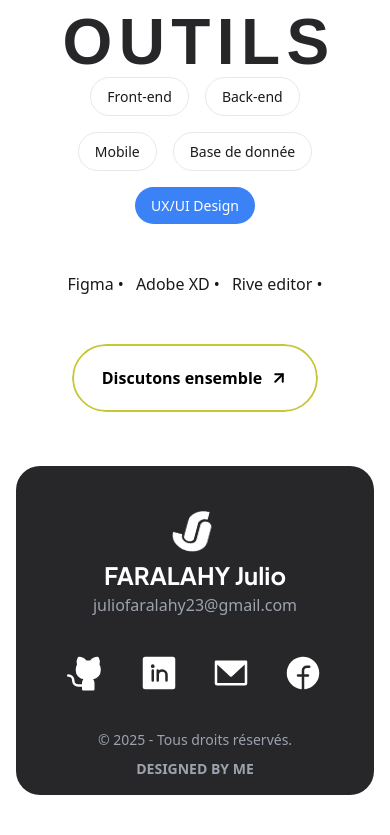
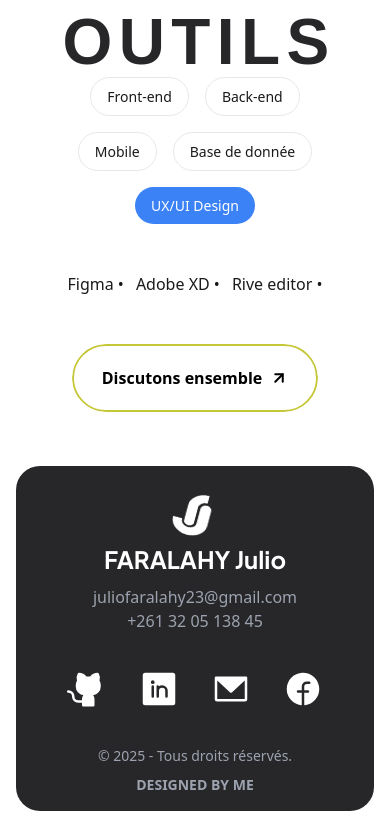
Before and after one commit to Julio23F/juliofaralahy-soudeur, a Next.js app: page / in a window 390 px wide. Shown: the part 3164-3999 px from the top of the page. Built offline with nearby package versions, Linux system fonts and the light colour scheme; a web font is replaced by a local one.

Commit message:
UI: update footer responsive

```diff
--- a/src/app/page.tsx
+++ b/src/app/page.tsx
@@ -573,7 +573,10 @@ const Footer = () => {
 
           <div style={styles.footerInfo}>
             <h3 style={styles.footerName} className={jakarta.className}>FARALAHY Julio</h3>
-            <p style={styles.footerEmail}>juliofaralahy23@gmail.com</p>
+            <div style={{marginTop: '0.5em'}}>
+              <p style={styles.footerEmail}>juliofaralahy23@gmail.com</p>
+              <p style={styles.footerPhone}>+261 32 05 138 45</p>
+            </div>
           </div>
         </div>
 
@@ -1012,7 +1015,7 @@ const styles: { [key: string]: CSSProperties } = {
   footer: {
     backgroundColor: '#27272a',
     color: 'white',
-    padding: '2rem 0 1rem',
+    padding: '1rem 0',
     borderRadius: "24px",
     marginBottom: "24px"
   },
@@ -1046,6 +1049,9 @@ const styles: { [key: string]: CSSProperties } = {
     // marginBottom: '0.5rem',
   },
   footerEmail: {
+    color: '#9ca3af',
+  },
+  footerPhone: {
     color: '#9ca3af',
   },
   socialContainer: {
```
